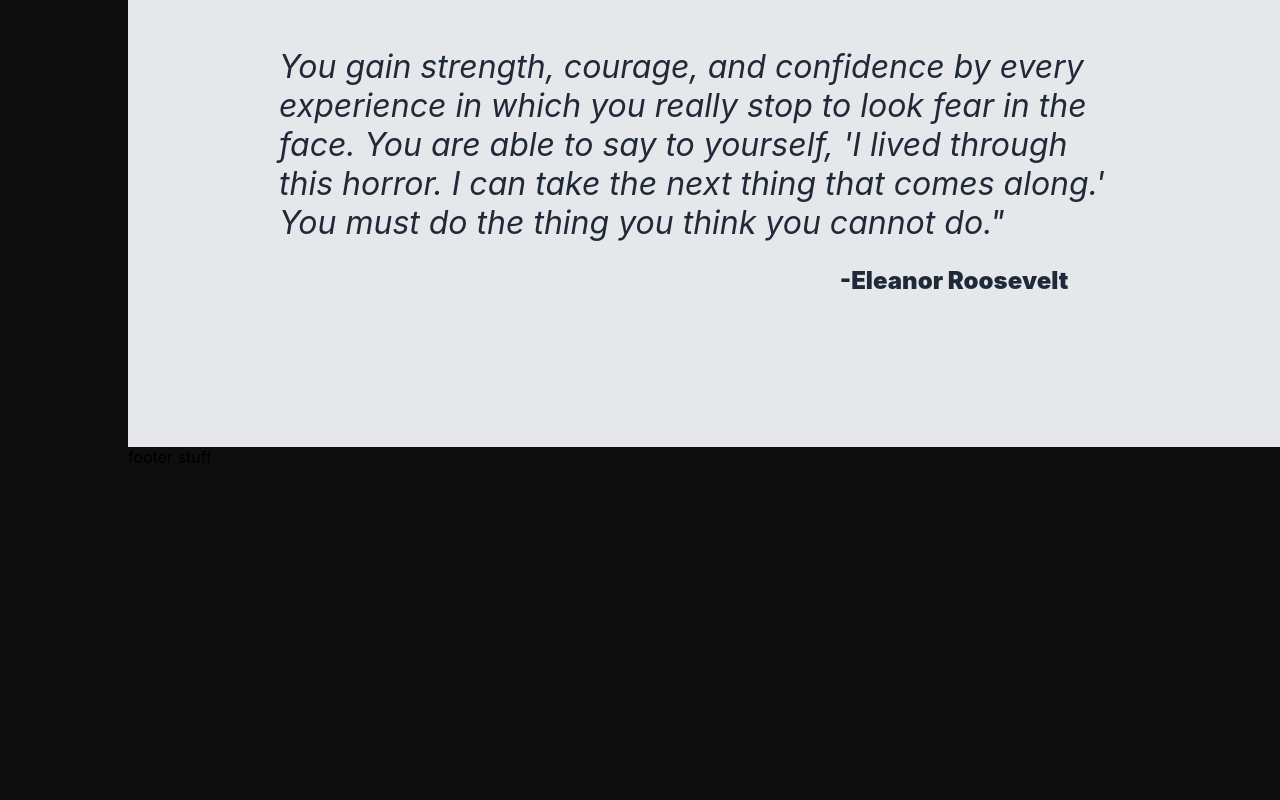
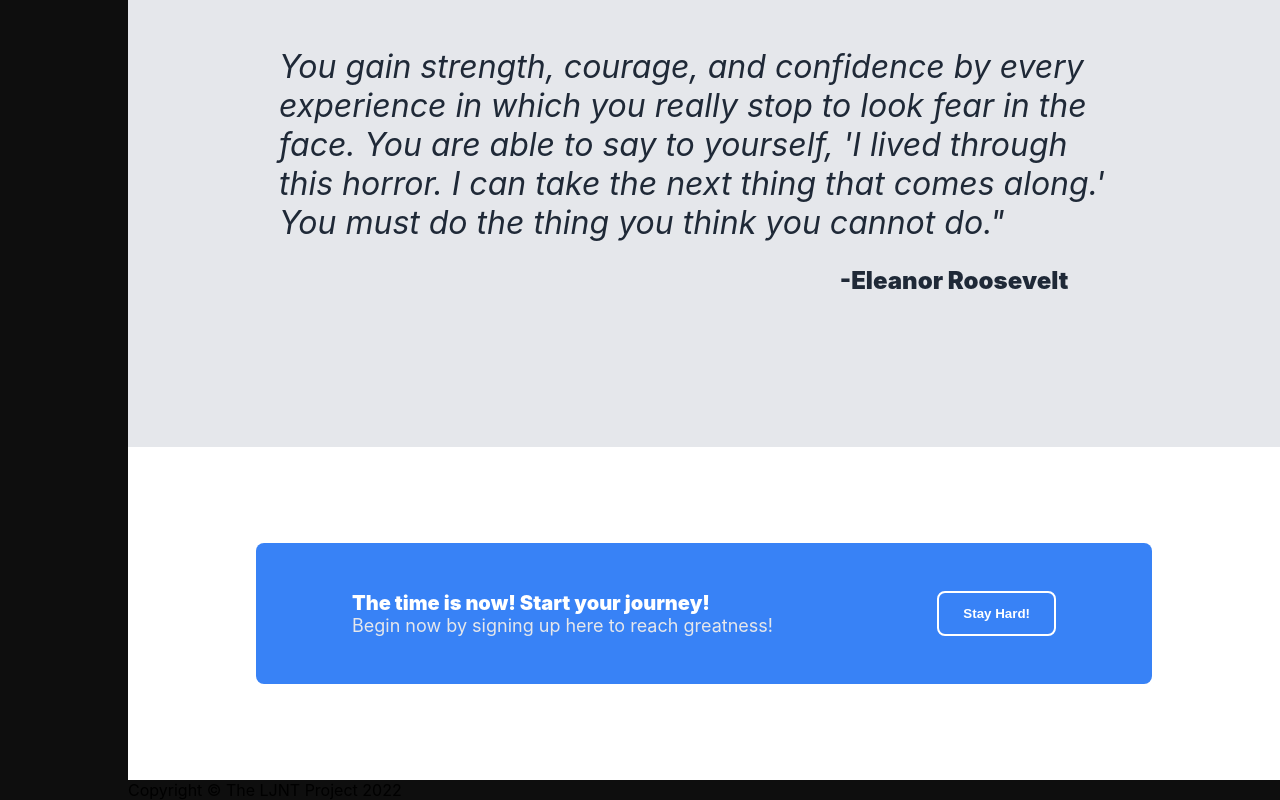
Before and after one commit to JustinNTL/landing-page, a plain HTML site: page index.html in a window 1280 px wide. Shown: the part 1373-2173 px from the top of the page. Before the commit the page ends 1840 px from the top, so only its background shows below. Drawn offline with Linux system fonts and the light colour scheme.

Commit message:
Adjust and Add more sub-footer child containers, Add sub-footer button to new tab, Align and Format sub-footer container(s)

```diff
--- a/css/style.css
+++ b/css/style.css
@@ -65,7 +65,7 @@ a:hover {
 }
 
 button {
-  padding: 8px 16px 8px 16px;
+  padding: 8px 24px 8px 24px;
   border-radius: 8px;
   transition-duration: 0.5s;
 }
@@ -139,3 +139,39 @@ button {
   padding-left: 500px;
   font-weight: 900;
 }
+
+.sub-footer {
+  background-color: white;
+}
+
+.sub-footer-action {
+  margin: 96px 128px 96px 128px;
+  padding: 48px 96px 48px 96px;
+  background-color: #3882F6;
+  display: flex;
+  justify-content: space-between;
+  border-radius: 8px;
+}
+
+.sub-footer-top {
+  color: white;
+  font-size: 20px;
+  font-weight: 900;
+}
+
+.sub-footer-bottom {
+  color: #E5E7EB;
+  font-size: 18px;
+}
+
+.button2 {
+  background-color: #3882F6;
+  border: 2px solid white;
+  font-weight: bold;
+  color: white;
+}
+
+.button2:hover {
+  background-color: #196ef7;
+  color: #E5E7EB;
+}
--- a/index.html
+++ b/index.html
@@ -72,11 +72,21 @@
 			<p class=body-author>-Eleanor Roosevelt</p>
 		</div>
 	</div>
-	<div class="sub-footer-action">
-
+	<div class="sub-footer">
+		<div class="sub-footer-action">
+			<div class="sub-footer-text">
+				<div class="sub-footer-top">
+					The time is now! Start your journey!
+				</div>
+				<div class="sub-footer-bottom">
+					Begin now by signing up here to reach greatness!
+				</div>
+			</div>
+			<button class="button2" onclick="window.open('https://www.google.com')">Stay Hard!</button>
+		</div>
 	</div>
 	<div class="footer">
-		footer stuff
+		Copyright © The LJNT Project 2022
 	</div>
 </body>
 </html>
```
